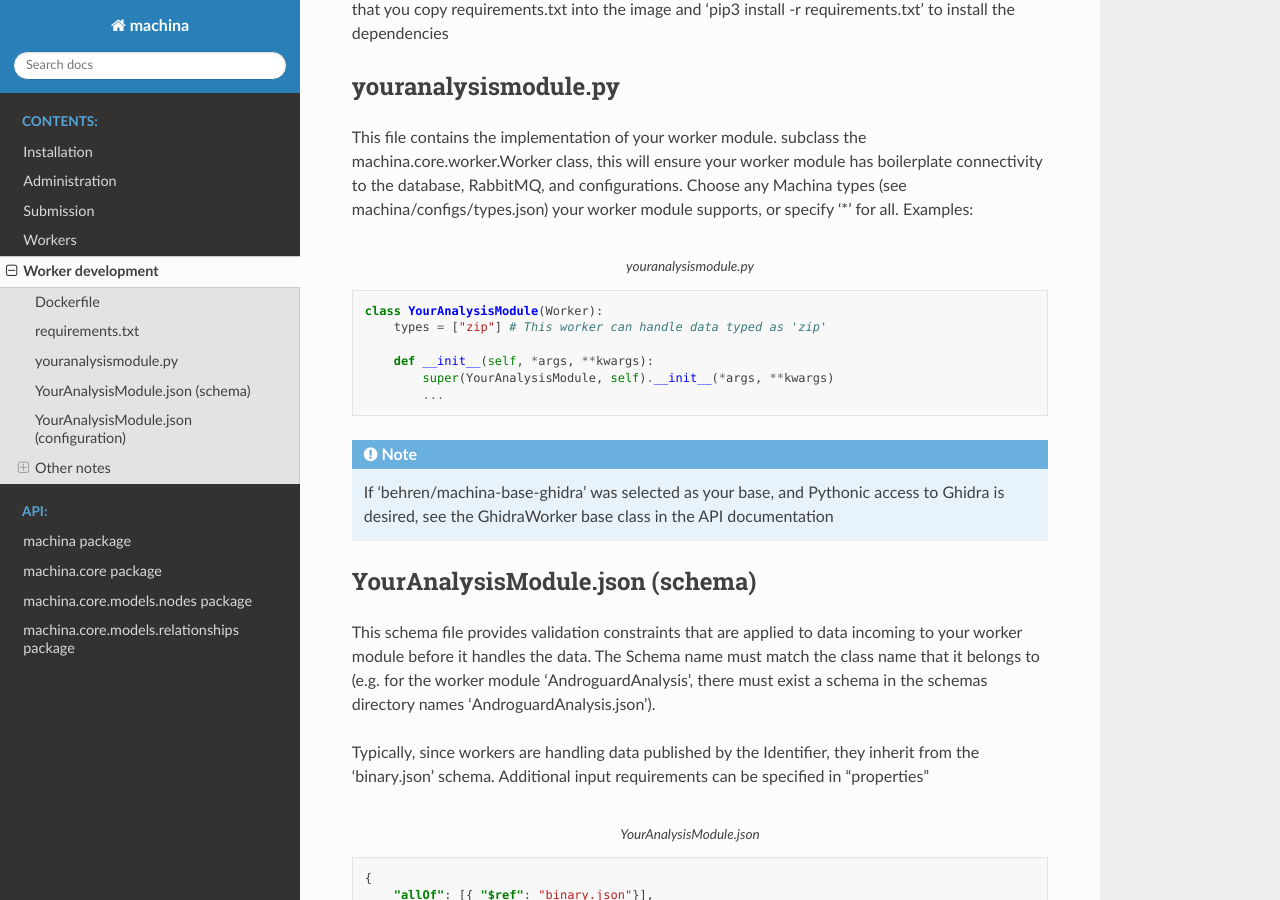
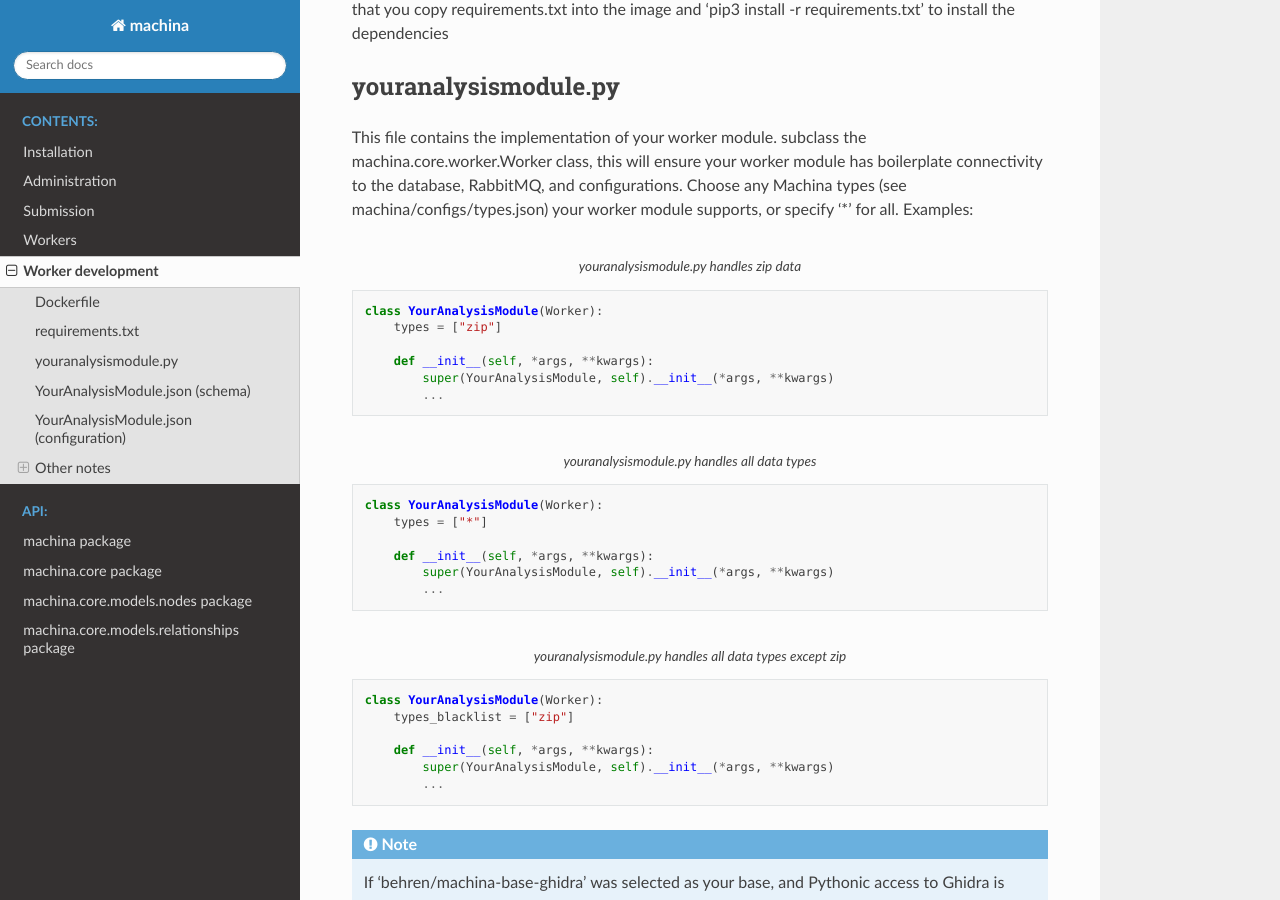
Before and after one commit to ehrenb/machina-docs, a Sphinx documentation site: the page built from docs/source/worker_development.rst, in a window 1280 px wide and 900 px high, scrolled down 605 px. Built offline with Sphinx 7.4.7 and the Read the Docs theme 2.0.0, drawn with Linux system fonts in a browser that asks for light colours.

```diff
--- a/docs/source/data/workers.csv
+++ b/docs/source/data/workers.csv
@@ -2,8 +2,8 @@ Name,Description,Input Types,Repository
 androguard,Extract metadata from an Android Application (APK). Resubmit extracted files,apk,https://github.com/ehrenb/machina-androguard
 binwalk,Unpack known firmware formats and resubmit extracted files,"jffs2, squashfs, lzma, cpio",https://github.com/ehrenb/machina-binwalk
 bz2,Decompress bzip2 data and resubmit extracted files,bz2,https://github.com/ehrenb/machina-bz2
-exif,Extract exifdata from image files,"png, jpeg",https://github.com/ehrenb/machina-exif
-findurls,Extract URLs from any kind of data,all,https://github.com/ehrenb/machina-findurls
+exif,Extract exifdata from image files,"png, jpeg, tiff",https://github.com/ehrenb/machina-exif
+findurls,Extract URLs from any kind of data,all except url,https://github.com/ehrenb/machina-findurls
 ghidra-project-creator,Perform default Ghidra analysis on executable files,"elf, pe",https://github.com/ehrenb/machina-ghidra-project-creator
 gzip,Decompress gzip data and resubmit extracted files,gz,https://github.com/ehrenb/machina-gzip
 identifier,Classify input data and apply Machina type data,all,https://github.com/ehrenb/machina-identifier
--- a/docs/source/worker_development.rst
+++ b/docs/source/worker_development.rst
@@ -29,10 +29,30 @@ This file contains the implementation of your worker module. subclass the machin
 Choose any Machina types (see machina/configs/types.json) your worker module supports, or specify '*' for all.  Examples:
 
 .. code-block:: python3
-    :caption: youranalysismodule.py
+    :caption: youranalysismodule.py handles zip data
 
     class YourAnalysisModule(Worker):
-        types = ["zip"] # This worker can handle data typed as 'zip'
+        types = ["zip"]
+
+        def __init__(self, *args, **kwargs):
+            super(YourAnalysisModule, self).__init__(*args, **kwargs)
+            ...
+
+.. code-block:: python3
+    :caption: youranalysismodule.py handles all data types
+
+    class YourAnalysisModule(Worker):
+        types = ["*"]
+
+        def __init__(self, *args, **kwargs):
+            super(YourAnalysisModule, self).__init__(*args, **kwargs)
+            ...
+
+.. code-block:: python3
+    :caption: youranalysismodule.py handles all data types except zip
+
+    class YourAnalysisModule(Worker):
+        types_blacklist = ["zip"]
 
         def __init__(self, *args, **kwargs):
             super(YourAnalysisModule, self).__init__(*args, **kwargs)
```
Also changed, not shown: other parts of docs/source/worker_development.rst (+1 -1 lines), docs/source/administration.rst (+4 -4 lines), docs/source/machina.core.models.nodes.rst (+48 -0 lines), docs/source/machina.core.models.relationships.rst (+10 -2 lines), docs/source/submission.rst (+16 -0 lines).
